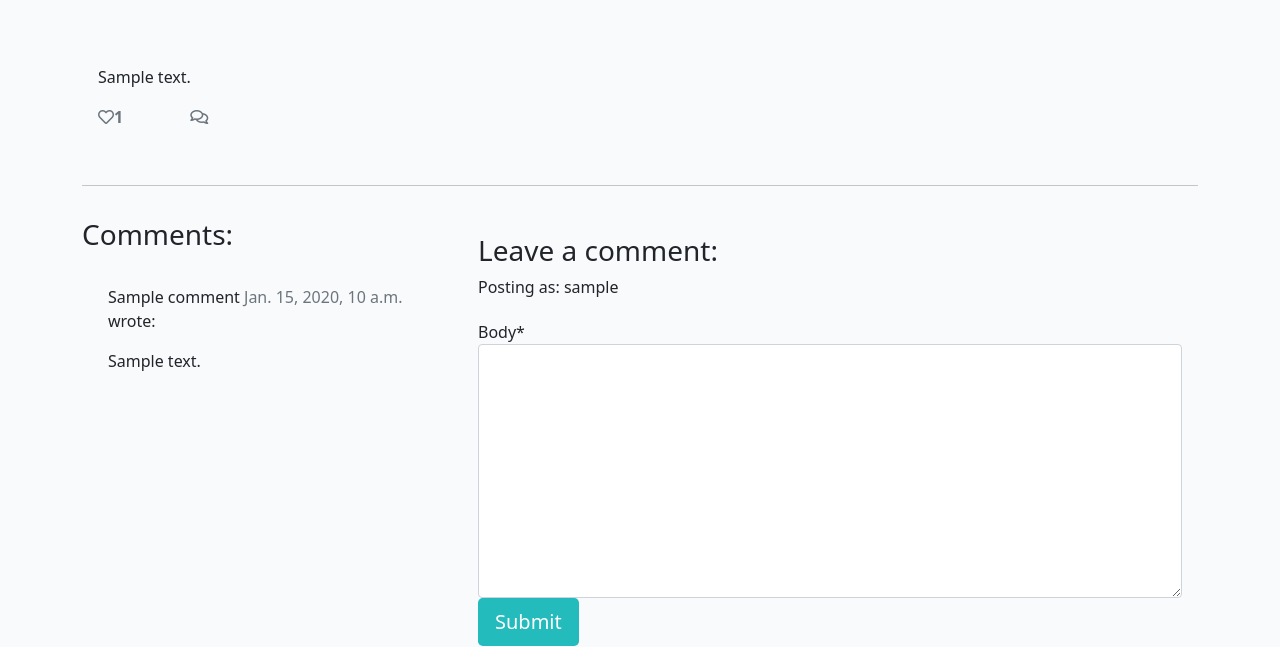
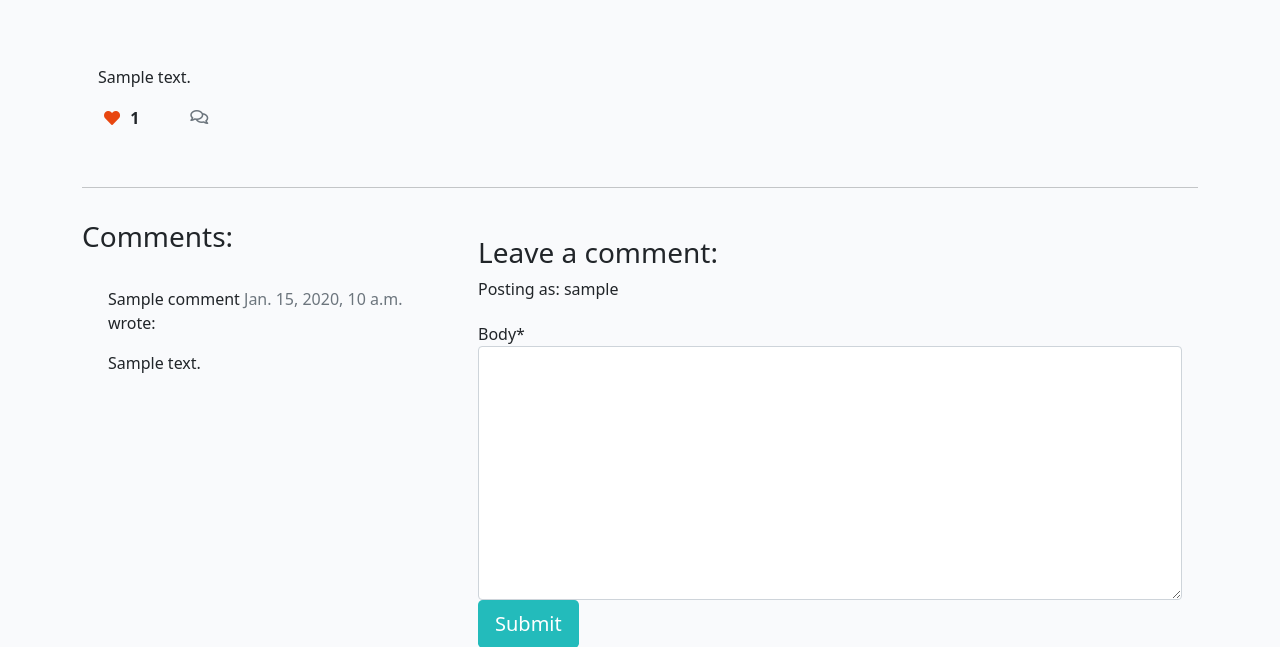
Before and after one commit to dnlbowers/django-blog-site, a Django app: a page that uses templates/post_detail.html in a window 1280 px wide. Shown: the part 307-954 px from the top of the page. Run offline with Django 3.2, Linux system fonts and the light colour scheme; a user stored in the database is signed in; tables that the repository leaves empty hold one stand-in row (values such as "Sample post"); some libraries are stand-ins or nearby versions.

Commit message:
Add form to template for like button

```diff
--- a/templates/post_detail.html
+++ b/templates/post_detail.html
@@ -35,8 +35,26 @@
                 <div class="row">
 
                     <div class="col-1">
+                        <strong>
+                            {% if user.is_authenticated %}
+                                <form action="{%  url 'post_like' post.slug %}" class="d-inline" method="POST">
+                                    {% csrf_token %}
+                                    {% if liked %}
+                                        <button class="btn-like" type="submit" name="blogpost_id" value="{{ post.slug }}">
+                                            <i class="fas fa-heart"></i>
+                                        </button>
+                                    {% else %}
+                                         <button class="btn-like" type="submit" name="blogpost_id" value="{{ post.slug }}">
+                                            <i class="far fa-heart"></i>
+                                        </button>
+                                    {% endif %}
+                                </form>
+                            {% else %}
+                                <span class="text-secondary"><i class="far fa-heart"></i></span>
+                            {% endif %}
+                            <span>{{ post.number_of_likes }} </span>
+                        </strong>
                         <!-- The number of likes goes before the closing strong tag -->
-                        <strong class="text-secondary"><i class="far fa-heart"></i>{{ post.number_of_likes }} </strong>
                     </div>
                     <div class="col-1">
                         {% with comments.count as total_comments %}
```
